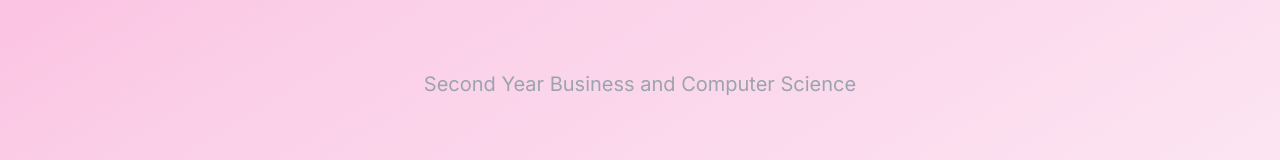
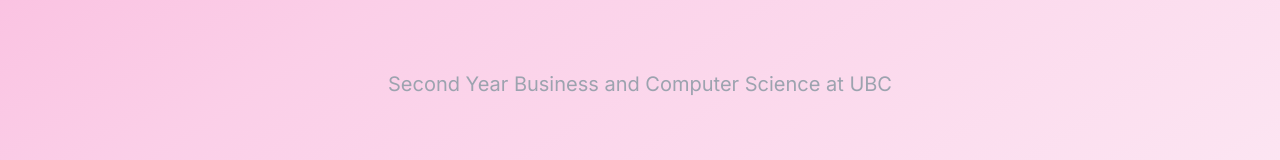
Before and after one commit to gracewxng/Portfolio, a Next.js app: page / in a window 1280 px wide. Shown: the part 557-717 px from the top of the page. Built offline with nearby package versions, Linux system fonts and the light colour scheme; no server answers; what tailwindcss-debug-screens would draw is missing.

Commit message:
added text at bottom

```diff
--- a/app/page.tsx
+++ b/app/page.tsx
@@ -49,7 +49,7 @@
       <div className="hidden w-screen h-px bg-gradient-to-r from-pink-100/0 via-gray-50/50 to-pink-100/0 md:block animate-fade-right duration-20" />
       <div className="my-16 text-center animate-fade-in duration-20">
         <h2 className="text-lg md:text-xl text-gray-400">
-          Second Year Business and Computer Science
+          Second Year Business and Computer Science at UBC
         </h2>
       </div>
     </div>
```
